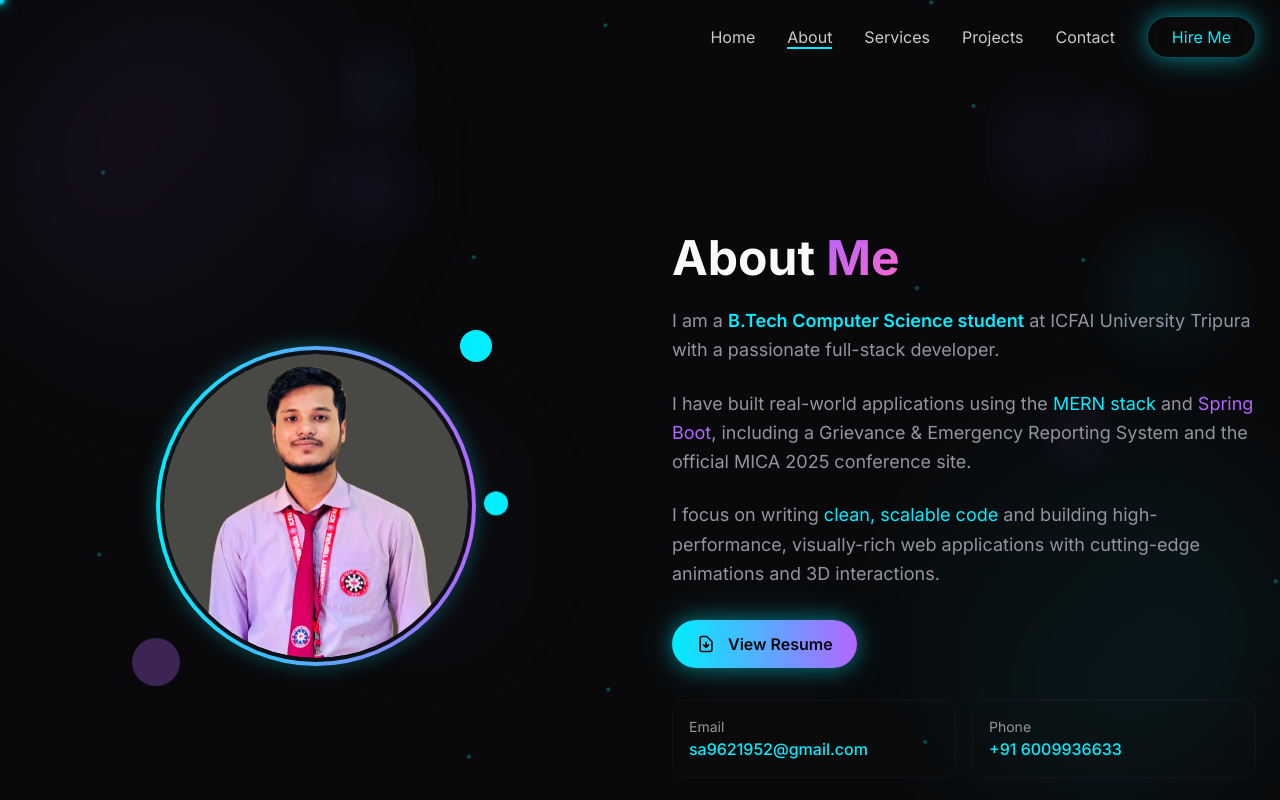
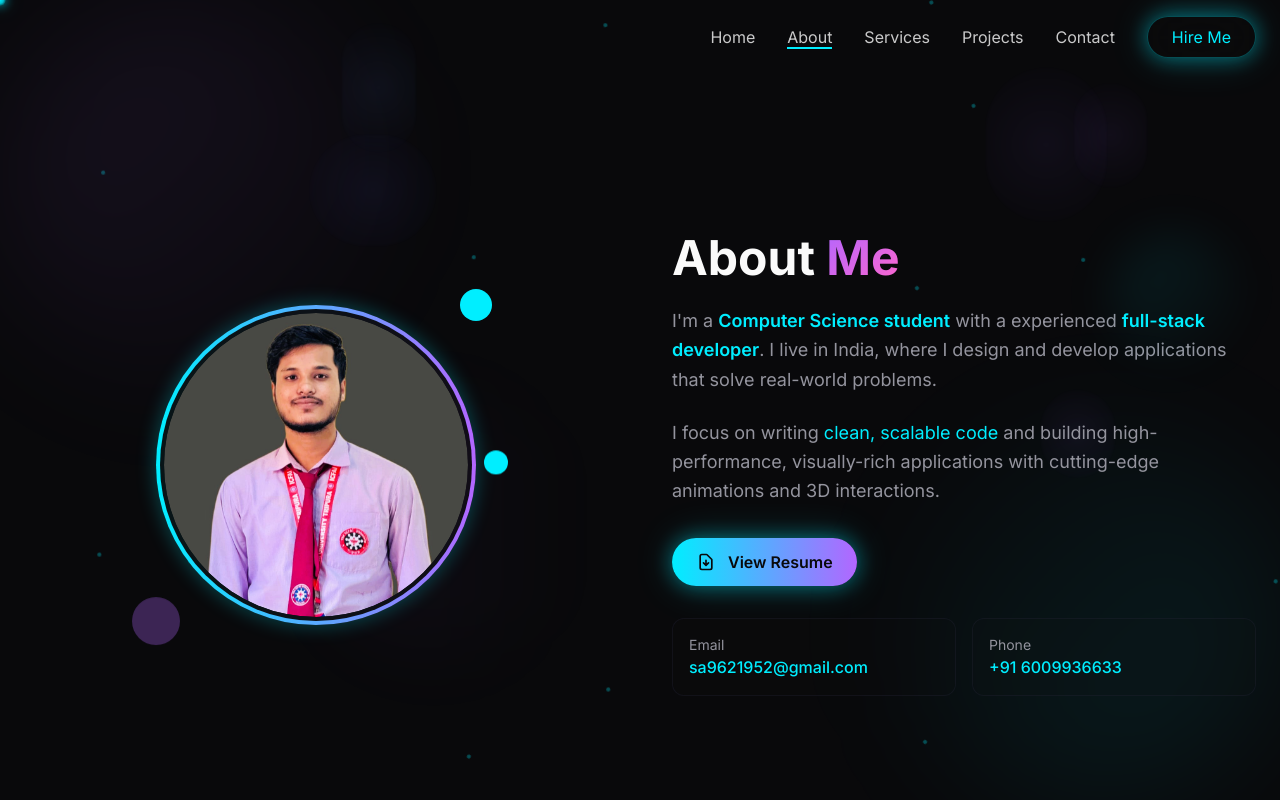
Before and after one commit to sadatali123/sadat.dvlpr, a React (Vite) app: page /about in a window 1280 px wide. Shown: the top 800 px of the page. Built offline with nearby package versions, Linux system fonts and the light colour scheme; the HTML template or start-up script is replaced by a standard one.

Commit message:
Update about and sevice section

```diff
--- a/src/components/AboutSection.tsx
+++ b/src/components/AboutSection.tsx
@@ -141,27 +141,21 @@ const AboutSection = () => {
 
               <div className="space-y-6 text-lg text-muted-foreground leading-relaxed">
                 <p>
-                  I am a <span className="text-accent font-semibold">B.Tech Computer Science student</span> at
-                  ICFAI University Tripura with a
-                  passionate full-stack developer.
-                </p>
-
-                <p>
-                  I have built real-world applications using the <span className="text-accent">MERN stack</span> and
-                  <span className="text-primary"> Spring Boot</span>, including a Grievance & Emergency Reporting System
-                  and the official MICA 2025 conference site.
+                  I'm a <span className="text-accent font-semibold">Computer Science student</span> with a
+                  experienced <span className="text-accent font-semibold">full-stack developer</span>.
+                  I live in India, where I design and develop applications that solve real-world problems.
                 </p>
 
                 <p>
                   I focus on writing <span className="text-neon-cyan">clean, scalable code</span> and building
-                  high-performance, visually-rich web applications with cutting-edge animations and 3D interactions.
+                  high-performance, visually-rich applications with cutting-edge animations and 3D interactions.
                 </p>
               </div>
 
               {/* Resume Download Button */}
               <div className="mt-8">
                 <a
-                  href="/resume.pdf"
+                  href="./public/my_cv.pdf"
                   download="Sadat_Ali_Resume.pdf"
                   className="inline-flex items-center gap-3 px-6 py-3 bg-gradient-to-r from-accent to-primary text-accent-foreground font-semibold rounded-full hover:scale-105 transition-all duration-300 accent-glow"
                 >
@@ -199,7 +193,7 @@ const AboutSection = () => {
         </div>
 
         {/* Skills Grid */}
-        <div className="mt-20">
+        <div className="mt-44">
           <h3 className="text-3xl font-bold text-center mb-4">
             Tech <span className="text-gradient-secondary">Stack</span>
           </h3>
--- a/src/components/ServicesSection.tsx
+++ b/src/components/ServicesSection.tsx
@@ -22,7 +22,7 @@ const ServicesSection = () => {
   const services = [
     {
       icon: Globe,
-      title: "🚀 Web Development",
+      title: "Web Development",
       subtitle: "Frontend / Backend / Full Stack",
       description: "From fast-loading static pages to full-scale SaaS platforms, I build responsive and optimized websites that perform.",
       pricing: [
@@ -34,7 +34,7 @@ const ServicesSection = () => {
     },
     {
       icon: Smartphone,
-      title: "📱 Android App Development",
+      title: "Android App Development",
       subtitle: "Modern & Elegant Apps",
       description: "Launch modern and elegant Android apps with Flutter or Java — featuring real-time features and backend integration.",
       pricing: [
@@ -44,7 +44,7 @@ const ServicesSection = () => {
     },
     {
       icon: Code,
-      title: "🛠️ API Development & Backend Services",
+      title: "API Development & Backend Services",
       subtitle: "Secure & Scalable APIs",
       description: "Secure and scalable REST or GraphQL APIs that power your frontend or mobile apps with clean architecture.",
       pricing: [
@@ -54,7 +54,7 @@ const ServicesSection = () => {
     },
     {
       icon: Cloud,
-      title: "🌐 DevOps & Deployment",
+      title: "DevOps & Deployment",
       subtitle: "Zero Downtime Deployments",
       description: "Smooth deployments with zero downtime. I handle infrastructure setup, CI/CD, and production-level reliability.",
       pricing: [
@@ -64,7 +64,7 @@ const ServicesSection = () => {
     },
     {
       icon: Palette,
-      title: "🎨 UI/UX Design Consulting",
+      title: "UI/UX Design Consulting",
       subtitle: "User-First Design",
       description: "Clean, user-first design that blends usability with modern visuals. Perfect for web and mobile applications.",
       pricing: [
@@ -74,7 +74,7 @@ const ServicesSection = () => {
     },
     {
       icon: MessageCircle,
-      title: "💬 Technical Mentorship / Consulting",
+      title: "Technical Mentorship / Consulting",
       subtitle: "Real-Time Guidance",
       description: "Need clarity on a stack? Stuck in your code? I offer real-time guidance, best practices, and deep dives into projects.",
       pricing: [
```
